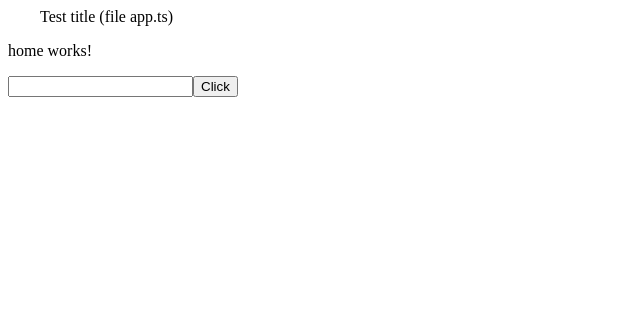
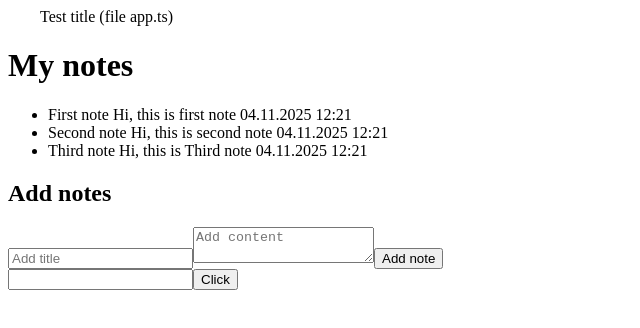
Before and after one commit to Grinch3214/learn-angular, an Angular app: page / in a window 1280 px wide. Shown: the top 328 px of the page, without its empty margins (0-640 px from the left). Built offline with nearby package versions, Linux system fonts and the light colour scheme.

Commit message:
Refactor components

```diff
--- a/src/app/app.ts
+++ b/src/app/app.ts
@@ -1,11 +1,9 @@
-import { Component, signal } from '@angular/core';
+import { Component } from '@angular/core';
 import { RouterOutlet } from '@angular/router';
-import { Note } from './models/note.model';
 import { CommonModule } from '@angular/common';
 import { Header } from './header/header';
 import { Footer } from './footer/footer';
 import { FormsModule } from '@angular/forms';
-import { NoteService } from './services/note';
 
 @Component({
   selector: 'app-root',
@@ -14,37 +12,9 @@ import { NoteService } from './services/note';
   styleUrl: './app.scss',
 })
 export class App {
-  constructor(private noteService: NoteService) {}
-
   handleSubscribe() {
     console.log('work click');
   }
 
   title = 'Test title (file app.ts)';
-
-  protected notes() {
-    return this.noteService.getNotes()();
-  }
-
-  showConsole() {
-    console.log('Click h1');
-  }
-
-  protected newNote = signal<Partial<Note>>({
-    title: '',
-    content: '',
-  });
-
-  protected addNote() {
-    const noteData = this.newNote();
-
-    if (!noteData.title || !noteData.content) return;
-
-    this.noteService.addNote(noteData.title, noteData.content);
-
-    this.newNote.set({
-      title: '',
-      content: '',
-    });
-  }
 }
--- a/src/app/pages/home/home.html
+++ b/src/app/pages/home/home.html
@@ -1 +1,18 @@
-<p>home works!</p>
+<h1 (click)="showConsole()">My notes</h1>
+
+<ul>
+	<li *ngFor="let note of notes()">
+		<span>{{ note.title }}</span>
+		{{ note.content }}
+		<span> {{ note.createdAt | date:'dd.MM.yyyy HH:mm' }} </span>
+	</li>
+</ul>
+
+<h2>Add notes</h2>
+
+<div>
+	<input type="text" [(ngModel)]="newNote().title" placeholder="Add title">
+	<textarea [(ngModel)]="newNote().content" placeholder="Add content"></textarea>
+
+	<button (click)="addNote()">Add note</button>
+</div>
--- a/src/app/pages/home/home.ts
+++ b/src/app/pages/home/home.ts
@@ -1,11 +1,41 @@
-import { Component } from '@angular/core';
+import { Component, signal } from '@angular/core';
+import { NoteService } from '../../services/note';
+import { Note } from '../../models/note.model';
+import { CommonModule } from '@angular/common';
+import { FormsModule } from '@angular/forms';
 
 @Component({
   selector: 'app-home',
-  imports: [],
+  imports: [CommonModule, FormsModule],
   templateUrl: './home.html',
   styleUrl: './home.scss',
 })
 export class Home {
+  constructor(private noteService: NoteService) {}
 
+  protected notes() {
+    return this.noteService.getNotes()();
+  }
+
+  showConsole() {
+    console.log('Click h1');
+  }
+
+  protected newNote = signal<Partial<Note>>({
+    title: '',
+    content: '',
+  });
+
+  protected addNote() {
+    const noteData = this.newNote();
+
+    if (!noteData.title || !noteData.content) return;
+
+    this.noteService.addNote(noteData.title, noteData.content);
+
+    this.newNote.set({
+      title: '',
+      content: '',
+    });
+  }
 }
```
Also changed, not shown: src/app/app.html (+0 -19 lines).
